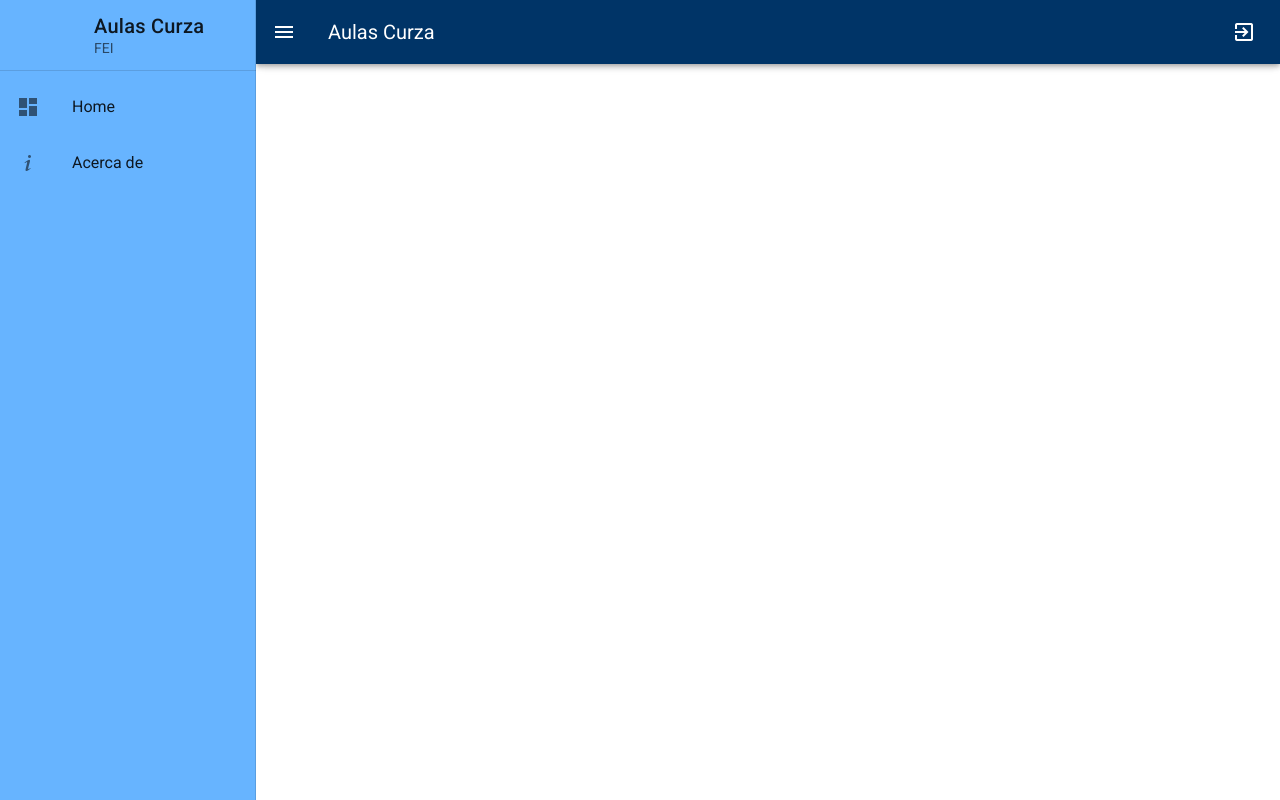
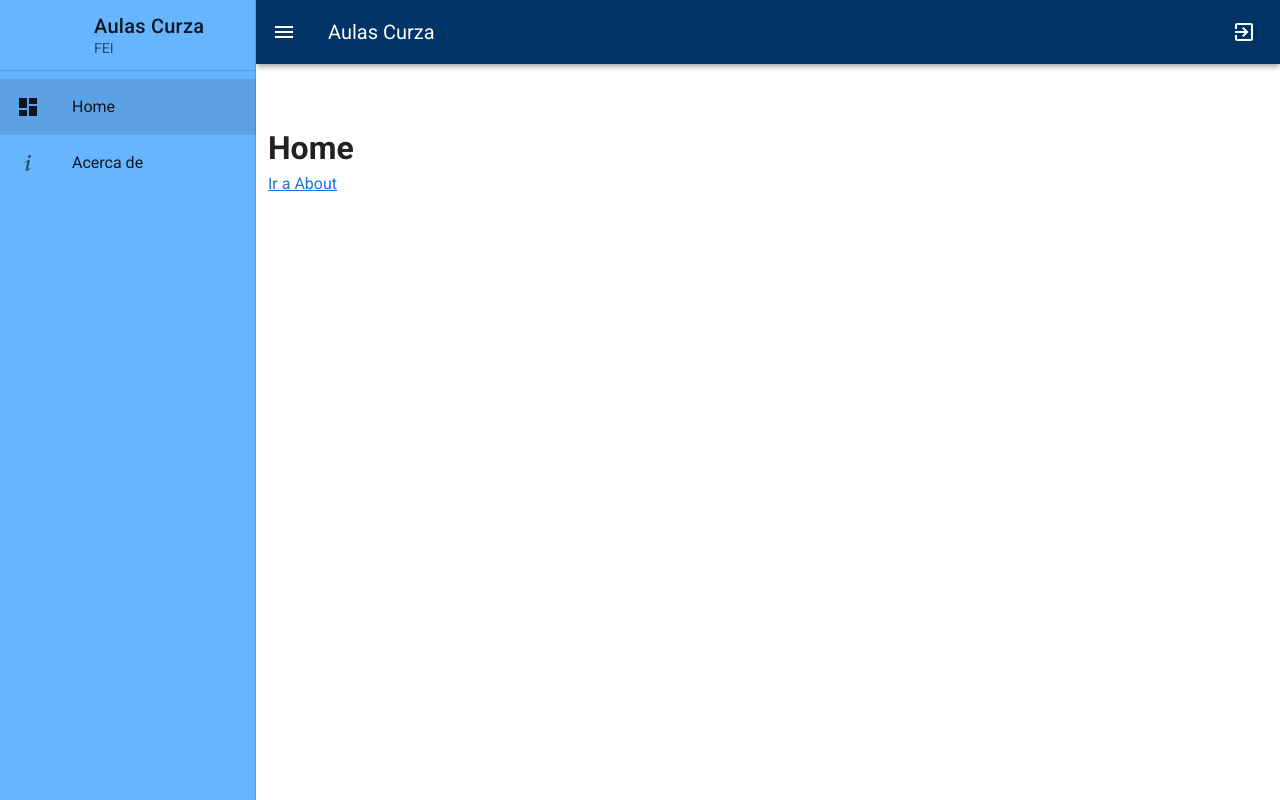
Before and after one commit to liaima/fei2022tp, a Vue app in the folder frontend/: page / in a window 1280 px wide. Built offline with nearby package versions, Linux system fonts and the light colour scheme.

Commit message:
Add Router and views for home and about

```diff
--- a/frontend/package.json
+++ b/frontend/package.json
@@ -12,6 +12,7 @@
     "core-js": "^3.8.3",
     "vue": "^2.6.14",
     "vue-axios": "^3.4.1",
+    "vue-router": "^3.5.4",
     "vuetify": "^2.6.0"
   },
   "devDependencies": {
--- a/frontend/src/App.vue
+++ b/frontend/src/App.vue
@@ -2,6 +2,11 @@
   <v-app>
     <main-menu></main-menu>
     <main-bar></main-bar>
+    <v-main>
+      <v-container fluid>
+        <router-view></router-view>
+      </v-container>
+    </v-main>
   </v-app>
 </template>
 
--- a/frontend/src/components/MainMenu.vue
+++ b/frontend/src/components/MainMenu.vue
@@ -49,8 +49,8 @@
 
     data: () => ({
       items: [
-        {title: 'Home', icon: 'mdi-view-dashboard'},
-        {title: 'Acerca de', icon: 'mdi-information-variant'}
+        {title: 'Home', icon: 'mdi-view-dashboard', to: '/'},
+        {title: 'Acerca de', icon: 'mdi-information-variant', to: '/about'}
       ],
     }),
     mouted(){
--- a/frontend/src/main.js
+++ b/frontend/src/main.js
@@ -2,11 +2,13 @@ import Vue from 'vue'
 import App from './App.vue'
 import vuetify from './plugins/vuetify'
 import custom_axios from '@/plugins/axios'
+import router from '@/plugins/router'
 
 Vue.config.productionTip = false
 
 new Vue({
   vuetify,
   custom_axios,
+  router,
   render: h => h(App)
 }).$mount('#app')
--- /dev/null
+++ b/frontend/src/views/AulasAbout.vue
@@ -0,0 +1,9 @@
+<template>
+  <h1>Acerca de...</h1>
+</template>
+
+<script>
+export default {
+  name: "AulasAbout"
+}
+</script>
--- /dev/null
+++ b/frontend/src/views/AulasHome.vue
@@ -0,0 +1,12 @@
+<template>
+  <div class="home">
+    <h1>Home</h1>
+    <router-link to='/about'>Ir a About</router-link>
+  </div>
+</template>
+
+<script>
+export default {
+  name: "AulasHome"
+}
+</script>
--- /dev/null
+++ b/frontend/src/views/NotFound.vue
@@ -0,0 +1,21 @@
+<template>
+  <div>
+    <h1>Error 404 - Pagina No Econtrada</h1>
+    <p>{{ route }}</p>
+  </div>
+</template>
+
+<script>
+export default {
+  name: 'NotFound',
+  computed: {
+    route(){
+      console.log(this.$route.path)
+      if(this.$route.params.route){
+        return this.$route.params.route
+      }
+      return this.$route.path
+    }
+  }
+}
+</script>
```
Also changed, not shown: frontend/src/plugins/router.js (added, +22 -0 lines), 1 other file (tests, documents, lock files or other folders).
